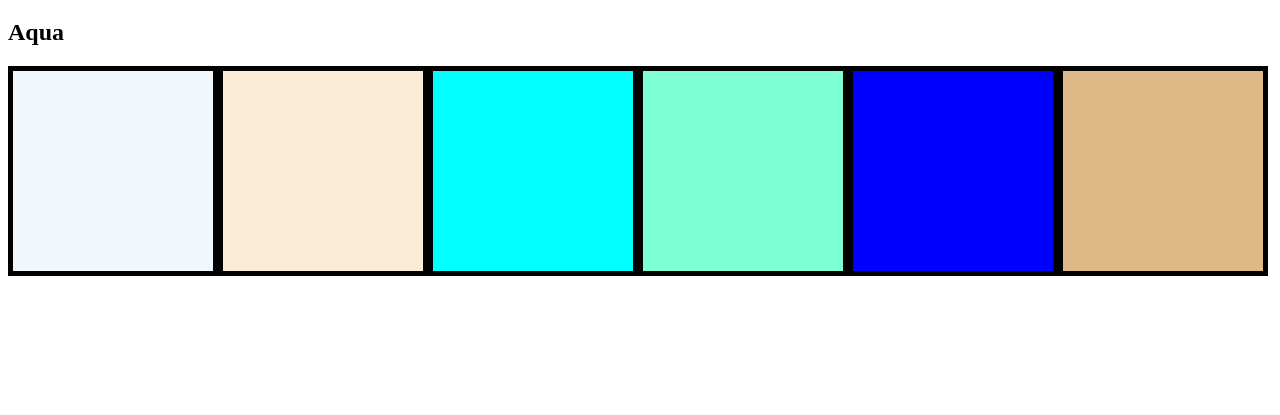
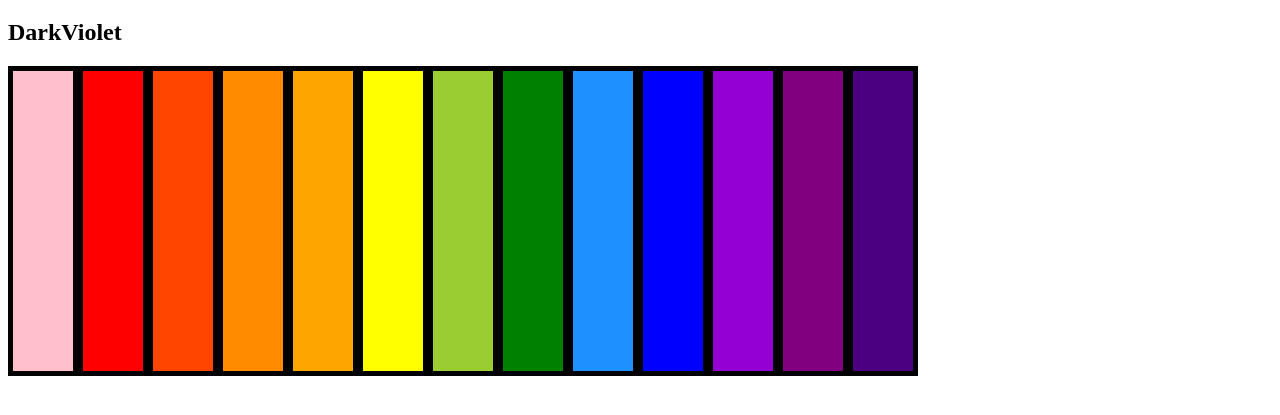
Before and after one commit to cjaro/walkthrough-color-picker, a plain HTML site: page index.html in a window 1280 px wide. Shown: the part 61-476 px from the top of the page. Drawn offline with Linux system fonts and the light colour scheme.

Commit message:
Finished click and correct or incorrect designations

```diff
--- a/client.js
+++ b/client.js
@@ -1,6 +1,8 @@
+var colorArray = ['Pink', 'Red', 'OrangeRed', 'DarkOrange', 'Orange', 'Yellow', 'YellowGreen', 'Green', 'DodgerBlue', 'Blue', 'DarkViolet', 'Purple', 'Indigo']; //colors to use later
+var randomColor = '';
+
 $(document).ready(function(){
   console.log('jQuery is ready to go');
-  var colorArray = ['AliceBlue', 'AntiqueWhite', 'Aqua', 'Aquamarine', 'Blue', 'burlywood']; //colors to use later
 
   for (var i = 0; i < colorArray.length; i++) {
     colorArray[i]
@@ -13,19 +15,26 @@ $(document).ready(function(){
   }
 
   $('#colorBlockContainer').on('click', '.colorBlock', function(){ //event listener for clicks
-    console.log('$(this).data().colorOfBlock : ', $(this).data().colorOfBlock);
+    // console.log('$(this).data().colorOfBlock : ', $(this).data().colorOfBlock);
     var colorOfBlockSelected = $(this).data().colorOfBlock;
     if(randomColor == colorOfBlockSelected){
+      //user got it right
       $('#responseSection').text('You got it!');
+      chooseNewRandomColor();
+
     } else {
       $('#responseSection').text('Oh no! That is not right!');
     }
   });
 
-  // select random color and add to DOM
-  var randomNumberSelected = randomNumber(0, colorArray.length-1); //get random number 0 through 4 (in this case)
-  var randomColor = colorArray[randomNumberSelected]; //uses randomNumberSelected(0-4) to pick a color from colorArray
-  $('#userColorPrompt').text(randomColor);
+  chooseNewRandomColor();
+
+  function chooseNewRandomColor(){
+    // select random color and add to DOM
+    var randomNumberSelected = randomNumber(0, colorArray.length-1); //get random number 0 through 4 (in this case)
+    randomColor = colorArray[randomNumberSelected]; //uses randomNumberSelected(0-4) to pick a color from colorArray
+    $('#userColorPrompt').text(randomColor);
+  }
 
 });
 
--- a/style.css
+++ b/style.css
@@ -1,7 +1,7 @@
 .colorBlock {
   display: inline-block;
-  width: 200px;
-  height: 200px;
+  width: 60px;
+  height: 300px;
   border-style: solid;
   border-width: 5px;
 }
```
